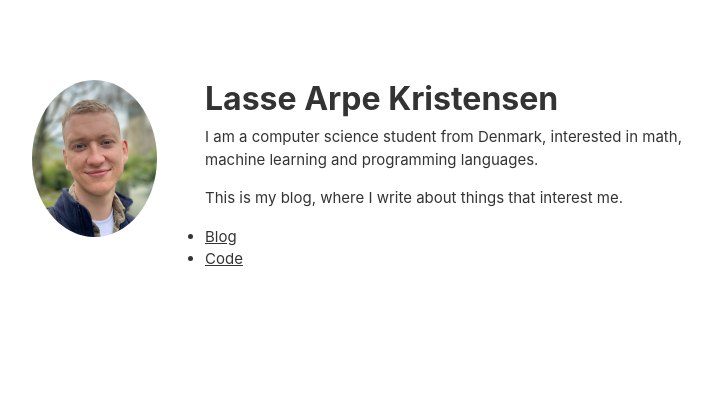
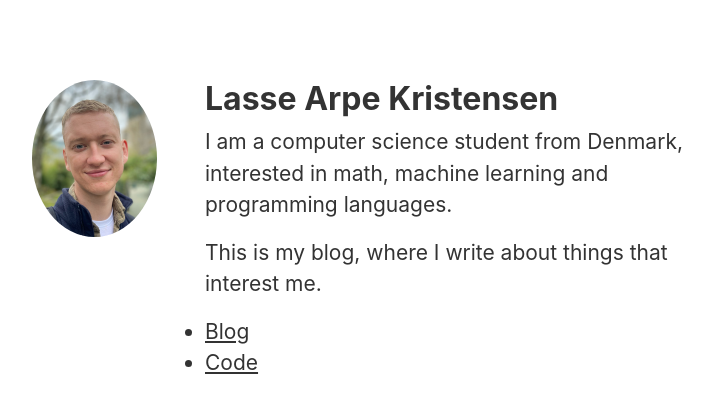
Before and after one commit to lassearpe/lassearpe.github.io_Backend, a Jekyll site: the page index.html, which Jekyll copies as it is, in a window 1280 px wide. Shown: the top 413 px of the page, without its empty margins (174-887 px from the left). Built offline with Jekyll 4.4.1, drawn with Linux system fonts in a browser that asks for light colours.

Commit message:
Testing frontpage.

```diff
--- a/assets/main.css
+++ b/assets/main.css
@@ -19,7 +19,7 @@ body {
   color: rgba(0, 0, 0, 0.8);
   /* font-family: "Inter", serif; */
   font-family: -apple-system, Helvetica, arial, sans-serif;
-  font-size: 15px;
+  font-size: 21px;
   margin: 7px;
   padding: 0;
 
```
